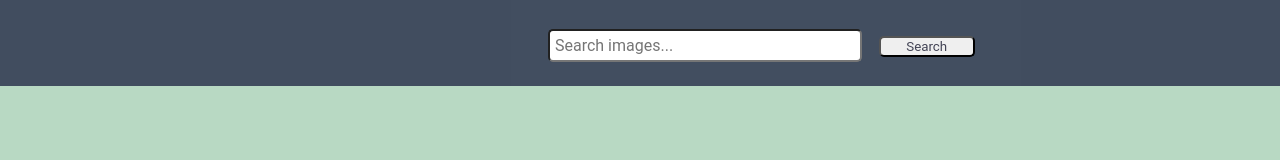
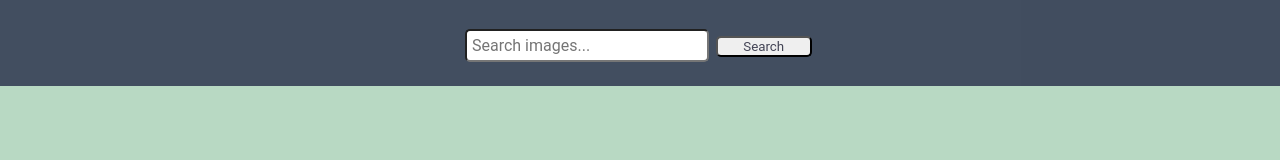
Before and after one commit to ChiJhin/goit-js-hw-11, a website built with Parcel: page src/index.html in a window 1280 px wide. Built offline with nearby package versions, Linux system fonts and the light colour scheme; what simplelightbox would draw is missing.

Commit message:
fix bugs

```diff
--- a/src/index.html
+++ b/src/index.html
@@ -7,6 +7,7 @@
     <title>Homework</title>
   </head>
   <body>
+    <div class="search-wrapper">
       <form class="search-form" id="search-form">
         <input
           type="text"
@@ -16,6 +17,7 @@
         />
         <button type="submit">Search</button>
       </form>
+    </div>
     <div class="container">
       <div class="gallery">
         <!-- Картки зображень -->
--- a/src/index.js
+++ b/src/index.js
@@ -12,6 +12,7 @@ import { lightbox } from './js/lightbox';
 import { createCard } from './js/createCard';
 
 import { fetchHits } from './js/api-pixabay';
+
 
 const form = document.querySelector('.search-form');
 
--- a/src/main.css
+++ b/src/main.css
@@ -26,8 +26,7 @@ a {
   color: inherit;
 }
 
-img,
-svg {
+img{
   display: block;
   max-width: 100%;
   height: 80%;
@@ -71,13 +70,22 @@ b {
   display: flex;
 }
 
-.search-form {
+.search-wrapper {
   background-color: #16193ab9;
   width: 100%;
-  padding: 24px 48px;
+  padding: 24px 0;
   margin-bottom: 12px;
   position: fixed;
-  justify-content: center;
+}
+.search-form{
+  width: 350px;
+  margin: 0 auto;
+}
+
+.search-form input {
+  font-size: 16px;
+  width: 230px;
+  margin: 0;
 }
 
 .load-more--wrap {
```
Lines whose indentation alone changed are shown as unchanged.
